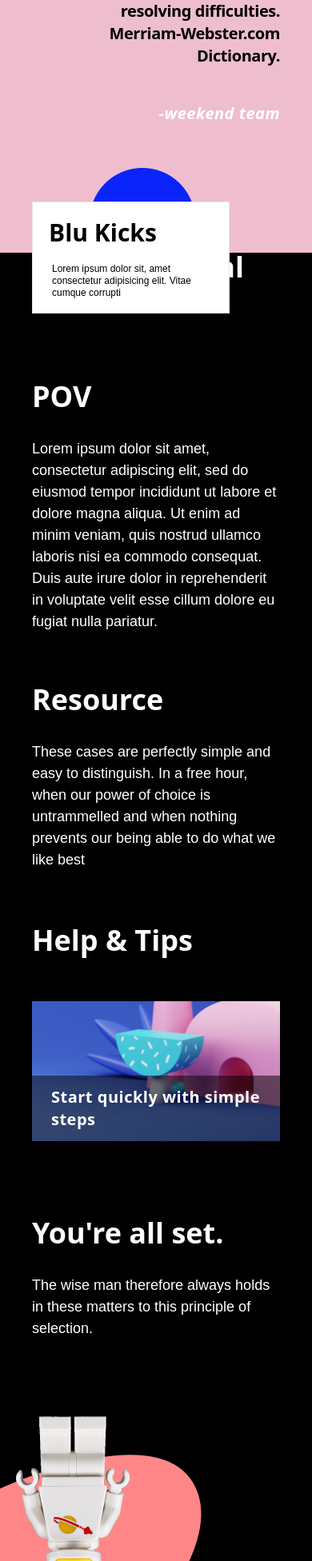
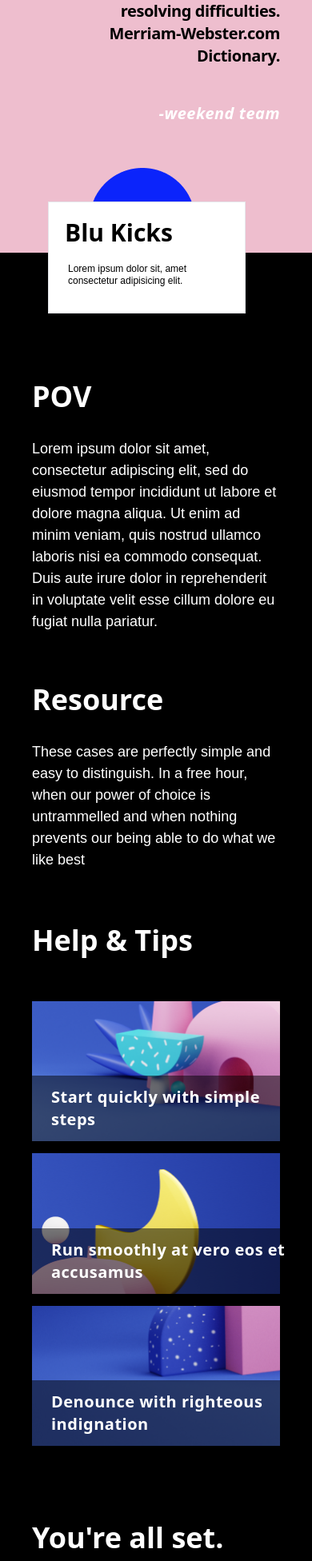
Before and after one commit to Trigha/weekend-project, a React (Create React App) app: page / in a window 390 px wide. Shown: the part 1221-3173 px from the top of the page at 80% size. Built offline with nearby package versions, Linux system fonts and the light colour scheme.

Commit message:
update mobile look page 3

```diff
--- a/src/component/pages/page3.jsx
+++ b/src/component/pages/page3.jsx
@@ -1,4 +1,5 @@
 import React from 'react';
+import { useRef, useState, useEffect } from 'react';
 import { motion } from 'framer-motion';
 import Img1 from '../../image/1.png';
 import Img2 from '../../image/2.png';
@@ -7,28 +8,52 @@ import roblox from '../../image/roblox3.png';
 import Bean from '../../image/Path5.png';
 import { IoIosArrowRoundForward } from 'react-icons/io';
 
-// <div className="page-four">
-//     <motion.div
-//         className="page-four-content"
-//         initial={{ opacity: 0 }}
-//         animate={{ opacity: 1 }}
-//         transition={{ duration: 0.5 }}
-//     />
+const callouts = [
+  {
+    title: 'Blu Kicks',
+    subtitle:
+      'Lorem ipsum dolor sit amet, consectetur adipisicing elit. Vitae cumque corrupti',
+  },
+  {
+    title: 'POV',
+    subtitle:
+      'Lorem ipsum dolor sit amet, consectetur adipisicing elit. Vitae cumque corrupti',
+  },
+  {
+    title: 'SoYoung',
+    subtitle:
+      'Lorem ipsum dolor sit amet, consectetur adipisicing elit. Vitae cumque corrupti',
+  },
+];
 
 function PageThree() {
+  const [width, setWidth] = useState(0);
+  const slide = useRef();
+
+  useEffect(() => {
+    setWidth(slide.current.scrollWidth - slide.current.offsetWidth);
+  }, []);
+
   return (
     <div>
       <div className="w-full h-vh">
         {/* slide box */}
-        <div className="absolute border bg-white -my-16 mx-10 w-[247px] h-[140px]">
+
+        <motion.div ref={slide} className="overflow-hidden cursor-grab mx-5">
+          <motion.div
+            drag="x"
+            dragConstraints={{ right: 0, left: -width }}
+            className="absolute  border bg-white -my-16 mx-10 w-[247px] h-[140px]"
+          >
             <h1 className="flex justify-start my-5 mx-5 font-extrabold text-3xl font-sans ">
               Blu Kicks
             </h1>
             <p className="text-left mx-6 text-[12px] leading-tight">
-            Lorem ipsum dolor sit, amet consectetur adipisicing elit. Vitae
-            cumque corrupti
+              Lorem ipsum dolor sit, amet consectetur adipisicing elit.
             </p>
-        </div>
+          </motion.div>
+        </motion.div>
+
         {/* main course */}
         <div className="flex flex-col mx-10 pt-40">
           <h1 className="text-left text-white text-4xl font-extrabold font-sans">
@@ -70,8 +95,39 @@ function PageThree() {
               className="absolute text-blue-600 text-4xl  mx-[390.5px] my-[22px]"
               width={50}
             />
+            <img
+              src={Img2}
+              alt="img"
+              className="w-full h-full object-cover pt-24"
+            />
+            <div className="-translate-y-0 border-none bg-black  h-[83px] w-full -my-[82px] opacity-50"></div>
+            <h1 className="absolute text-left text-white font-sans font-bold text-xl tracking-wide mx-6 my-3">
+              Run smoothly at vero eos et <br />
+              accusamus
+            </h1>
+            <div className="rounded-full absolute  mx-[24rem] mt-4 w-12 h-12 bg-white"></div>
+            <IoIosArrowRoundForward
+              className="absolute text-blue-600 text-4xl  mx-[390.5px] my-[22px]"
+              width={50}
+            />
+            <img
+              src={Img3}
+              alt="img"
+              className="w-full h-full object-cover pt-24"
+            />
+            <div className="-translate-y-0 border-none bg-black  h-[83px] w-full -my-[82px] opacity-50"></div>
+            <h1 className="absolute text-left text-white font-sans font-bold text-xl tracking-wide mx-6 my-3">
+              Denounce with righteous <br />
+              indignation
+            </h1>
+            <div className="rounded-full absolute  mx-[24rem] mt-4 w-12 h-12 bg-white"></div>
+            <IoIosArrowRoundForward
+              className="absolute text-blue-600 text-4xl  mx-[390.5px] my-[22px]"
+              width={50}
+            />
           </div>
-
+        </div>
+        <div className="mx-10">
           <h1 className="text-left text-white text-4xl font-extrabold font-sans mt-44">
             You're all set.
           </h1>
@@ -80,10 +136,10 @@ function PageThree() {
             principle of selection.
           </p>
         </div>
+      </div>
       <div>
         <img className="absolute pt-24 mx-5" src={roblox} alt="img" />
         <img className="pt-36" src={Bean} alt="img" />
-        </div>
       </div>
     </div>
   );
```
Lines whose indentation alone changed are shown as unchanged.
